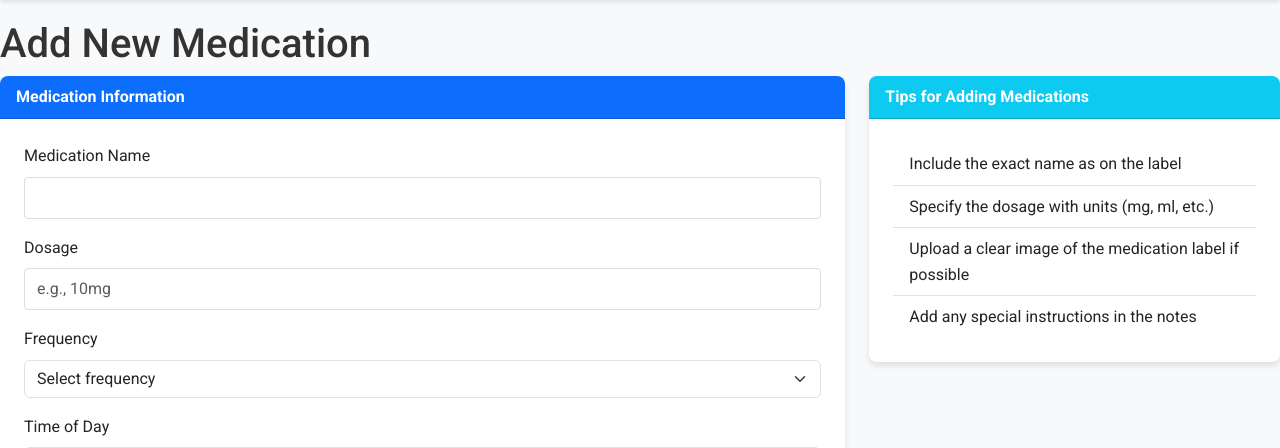
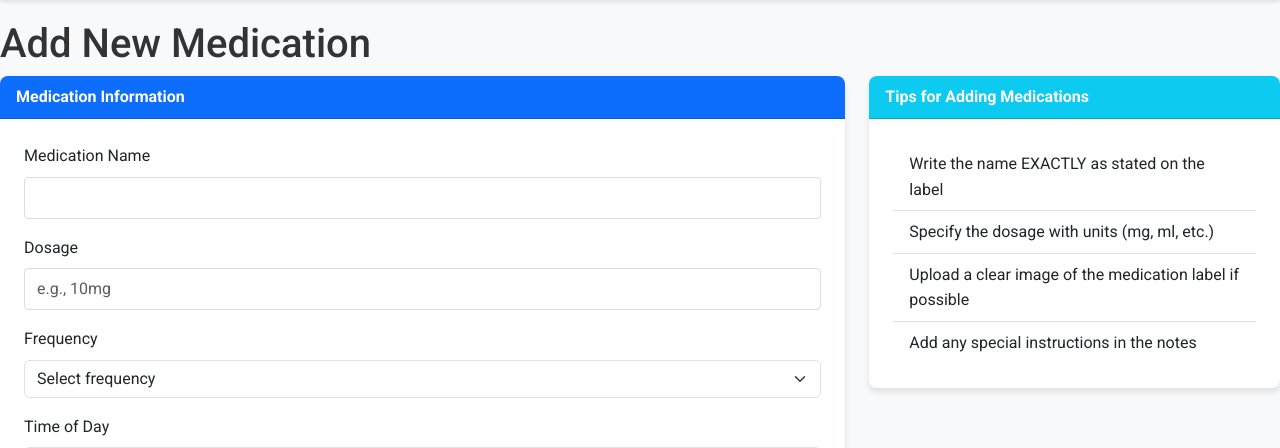
Before and after one commit to ewooten7/Medication-Tracker-App, a Flask app: page /medications/add in a window 1280 px wide. Shown: the part 64-512 px from the top of the page. Run offline with Flask 2, Linux system fonts and the light colour scheme; a user stored in the database is signed in.

Commit message:
Debugged login error by deleting previous database
Also modified tips section of medication page

```diff
--- a/templates/add_medication.html
+++ b/templates/add_medication.html
@@ -101,7 +101,7 @@
             </div>
             <div class="card-body">
                 <ul class="list-group list-group-flush">
-                    <li class="list-group-item">Include the exact name as on the label</li>
+                    <li class="list-group-item">Write the name EXACTLY as stated on the label</li>
                     <li class="list-group-item">Specify the dosage with units (mg, ml, etc.)</li>
                     <li class="list-group-item">Upload a clear image of the medication label if possible</li>
                     <li class="list-group-item">Add any special instructions in the notes</li>
```
Also changed, not shown: medication_tracker.db.
